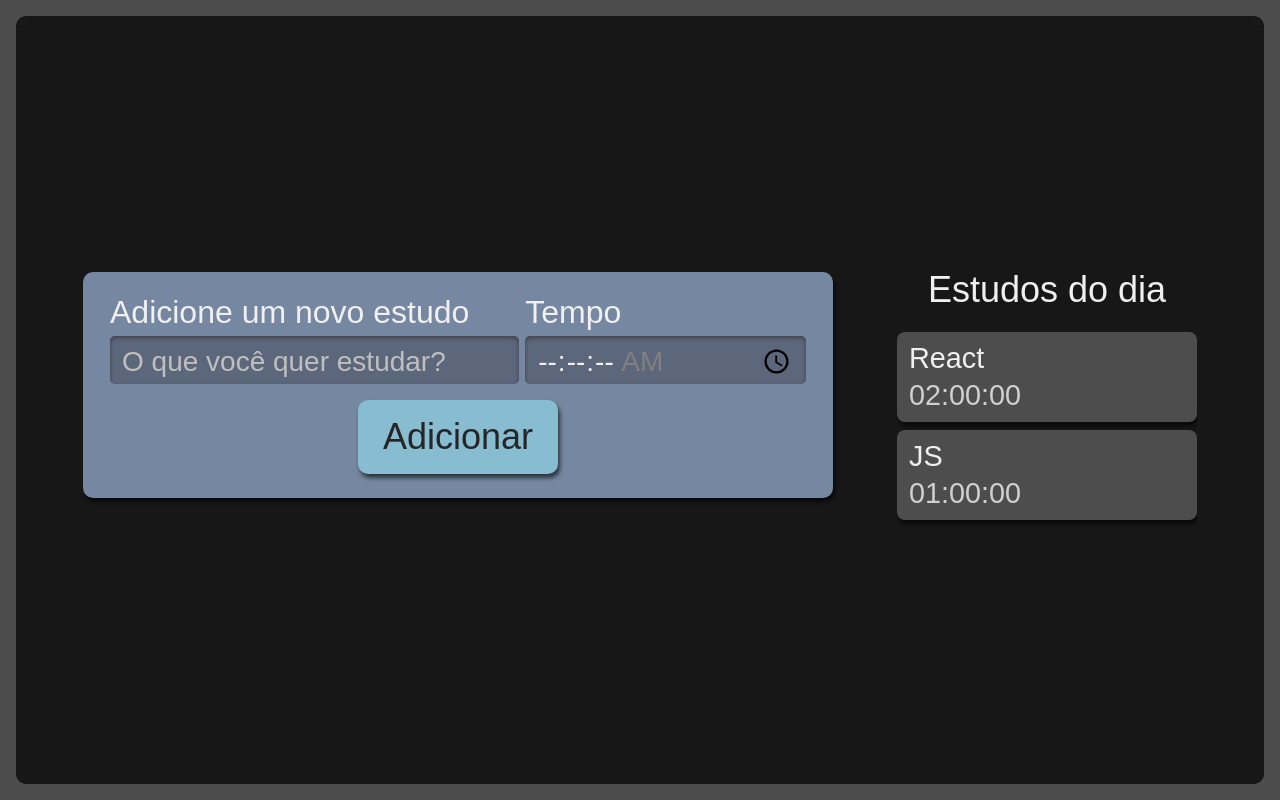
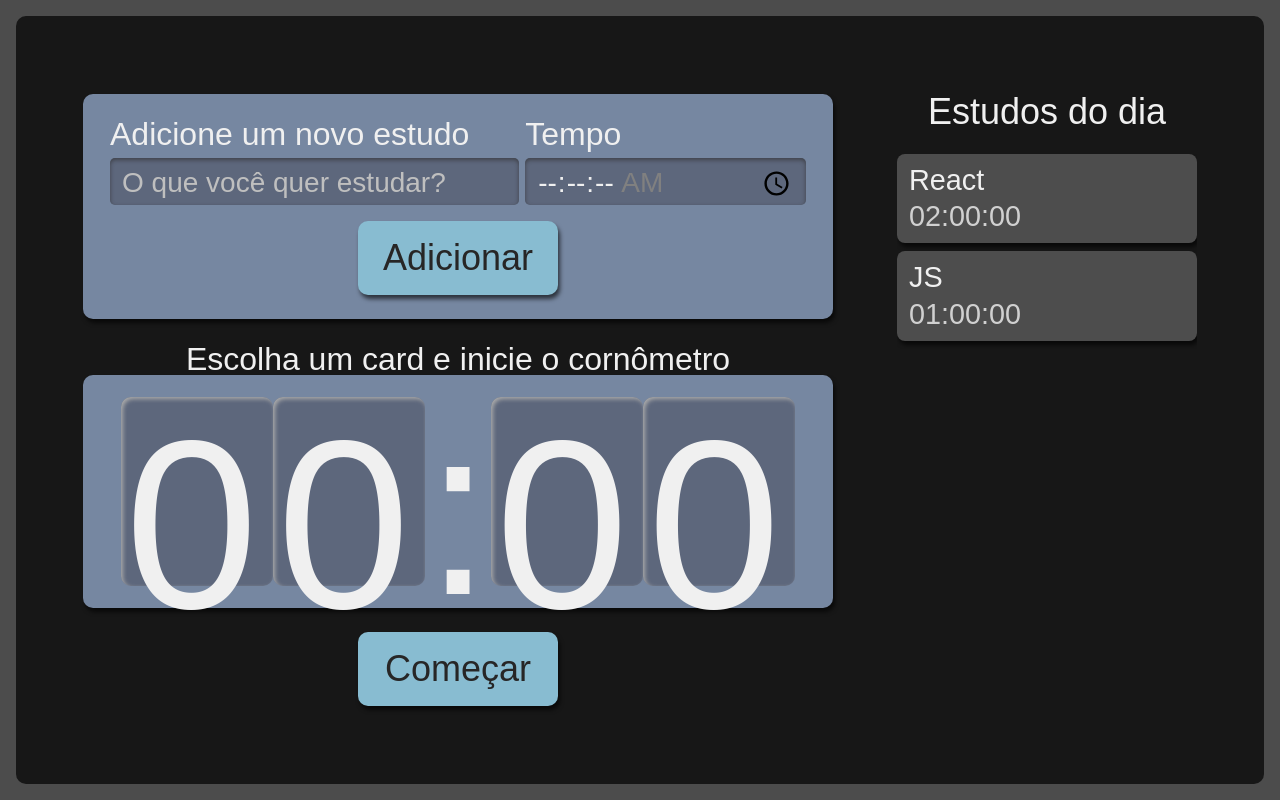
Before and after one commit to pedromessetti/estudos, a React (Create React App) app: page / in a window 1280 px wide. Built offline with nearby package versions, Linux system fonts and the light colour scheme.

Commit message:
add cronometro, relogio e seus estilos

```diff
--- /dev/null
+++ b/src/components/Conometro/Relogio/index.tsx
@@ -0,0 +1,13 @@
+import style from './relogio.module.scss'
+
+export default function Relogio() {
+  return (
+    <>
+        <span className={style.relogioNumero}>0</span>
+        <span className={style.relogioNumero}>0</span>
+        <span className={style.relogioDivisao}>:</span>
+        <span className={style.relogioNumero}>0</span>
+        <span className={style.relogioNumero}>0</span>
+    </>
+  )
+}
--- /dev/null
+++ b/src/components/Conometro/Relogio/relogio.module.scss
@@ -0,0 +1,21 @@
+.relogioNumero {
+    background-color: #5D677C;
+    box-shadow: 2px 2px 4px #ababab inset;
+    height: 3.6rem;
+    width: 3rem;
+    padding: 8px 4px;
+    border-radius: 10px;
+
+    @media screen and (min-width:1280px) {
+        height: 10.8rem;
+        width: 9rem;
+    }
+}
+
+.relogioDivisao {
+    height: 4.2rem;
+
+    @media screen and (min-width:1280px) {
+        height: 12.6rem;
+    }
+}
--- /dev/null
+++ b/src/components/Conometro/cronometro.module.scss
@@ -0,0 +1,34 @@
+.cronometro {
+    display: flex;
+    flex-direction: column;
+    align-items: center;
+    grid-area: cronometro;
+
+    .relogioWrapper {
+        display: flex;
+        align-items: center;
+        justify-content: center;
+        width: 100%;
+        box-sizing: border-box;
+        border-radius: 10px;
+        padding: 16px 12px;
+        margin-bottom: 24px;
+        box-shadow: 2px 4px 4px #0000009F;
+        font-size: 5rem;
+        background-color: #7687A1;
+    }
+
+    .titulo {
+        font-size: 2rem;
+    }
+
+    @media screen and (min-width:1280px) {
+        .relogioWrapper {
+            font-size: 15rem;
+        }
+
+        p {
+            font-size: 2rem;
+        }
+    }
+}
--- /dev/null
+++ b/src/components/Conometro/index.tsx
@@ -0,0 +1,15 @@
+import Botao from "../Botao";
+import Relogio from "./Relogio";
+import style from './cronometro.module.scss'
+
+export default function Cronometro() {
+  return (
+    <div className={style.cronometro}>
+        <p className={style.titulo}>Escolha um card e inicie o cornômetro</p>
+        <div className={style.relogioWrapper}>
+            <Relogio />
+        </div>
+        <Botao texto="Começar" />
+    </div>
+  )
+}
--- /dev/null
+++ b/src/components/Lista/Item/index.tsx
@@ -0,0 +1,11 @@
+import style from '../lista.module.scss'
+
+
+export default function Item({tarefa, tempo}: {tarefa: string, tempo: string}) {
+  return (
+    <li className={style.item}>
+      <h3>{tarefa}</h3>
+      <span>{tempo}</span>
+    </li>
+  )
+}
--- a/src/components/Lista/index.tsx
+++ b/src/components/Lista/index.tsx
@@ -1,4 +1,4 @@
-import React from 'react'
+import Item from './Item'
 import style from './lista.module.scss'
 
 export default function Lista() {
@@ -18,10 +18,10 @@
       <h2>Estudos do dia</h2>
       <ul>
         {tarefas.map((item, index) => (
-          <li key={index} className={style.item}>
-            <h3>{item.tarefa}</h3>
-            <span>{item.tempo}</span>
-          </li>
+          <Item
+            key={index}
+            {...item}
+          />
         ))}
       </ul>
     </aside>
--- a/src/pages/App.tsx
+++ b/src/pages/App.tsx
@@ -1,3 +1,4 @@
+import Cronometro from '../components/Conometro';
 import Formulario from '../components/Formulario';
 import Lista from '../components/Lista';
 import style from './app.module.scss'
@@ -7,6 +8,7 @@
     <div className={style.AppStyle}>
       <Formulario />
       <Lista />
+      <Cronometro />
     </div>
   );
 }
```
